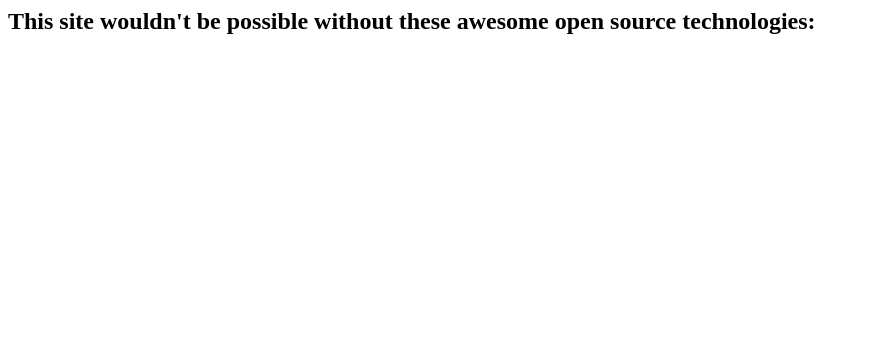
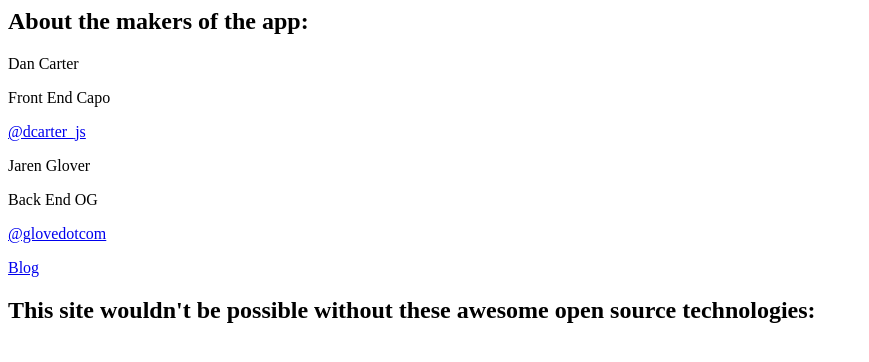
Before and after one commit to illWill2Survive/Fuel-OD, a Django app: template app/app/templates/about.html in a window 1280 px wide. Shown: the top 362 px of the page, without its empty margins (0-869 px from the left). Run offline with Django 3.2, Linux system fonts and the light colour scheme; the template is opened without the code that fills it, so the values that code supplies are empty.

Commit message:
added full gumby.  added to about page

```diff
--- a/app/app/app.js
+++ b/app/app/app.js
@@ -10,7 +10,7 @@
 angular.module('sampleApp', [
         'ngRoute'
     ])
-    .config(['$routeProvider', function($routeProvider) {
+    .config(['$routeProvider', function ($routeProvider) {
         $routeProvider
             .when('/', {
                 templateUrl: '/app/templates/home.html',
--- a/app/app/templates/about.html
+++ b/app/app/templates/about.html
@@ -1,4 +1,24 @@
 <div class="row">
+  <h2>About the makers of the app:</h2>
+
+  <div class="twelve columns">
+    <div class="six columns">
+      <p>Dan Carter</p>
+
+      <p>Front End Capo</p>
+
+      <p><a href="www.twitter.com/dcartertwo">@dcarter_js</a></p>
+    </div>
+    <div class="six columns">
+      <p>Jaren Glover</p>
+
+      <p>Back End OG</p>
+
+      <p><a href="www.twitter.com/glovedotcom">@glovedotcom</a></p>
+
+      <p><a href="www.jarenglover.com">Blog</a></p>
+    </div>
+  </div>
   <h2>This site wouldn't be possible without these awesome open source technologies:</h2>
 
   <div class="twelve columns">
--- a/app/app/templates/home.html
+++ b/app/app/templates/home.html
@@ -1,4 +1,6 @@
     <div class="row">
-        <h1 class="lead">Open Fuel... Coming soon</h1>
+      <div class="twelve columns">
+      <h1 class="lead">Open Fuel... Coming soon</h1>
         <p> Fuel-Open Data app version 0.0.1 </p>
+      </div>
     </div>
```
Also changed, not shown: app/index.html (+17 -8 lines). Lines whose indentation alone changed are shown as unchanged.
